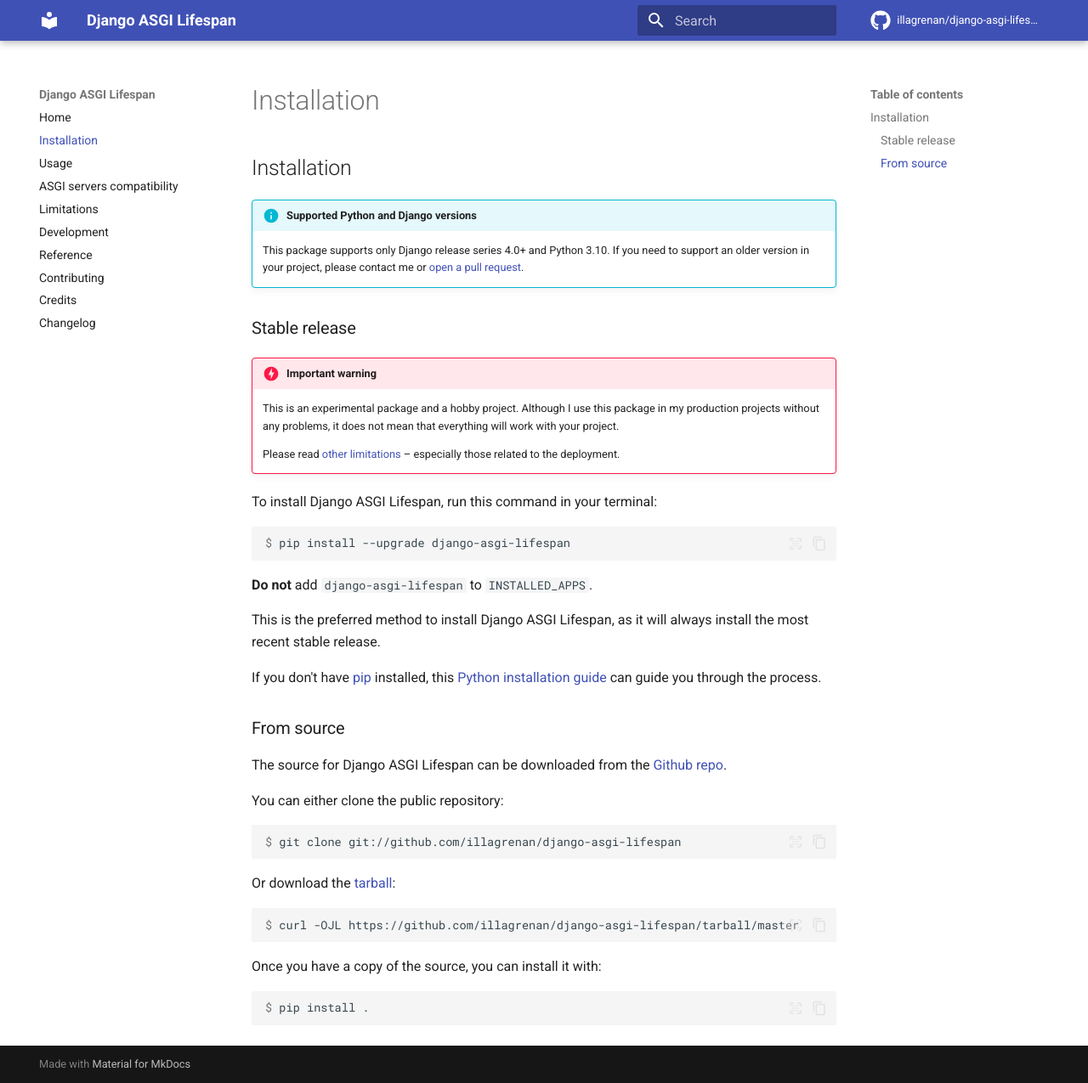
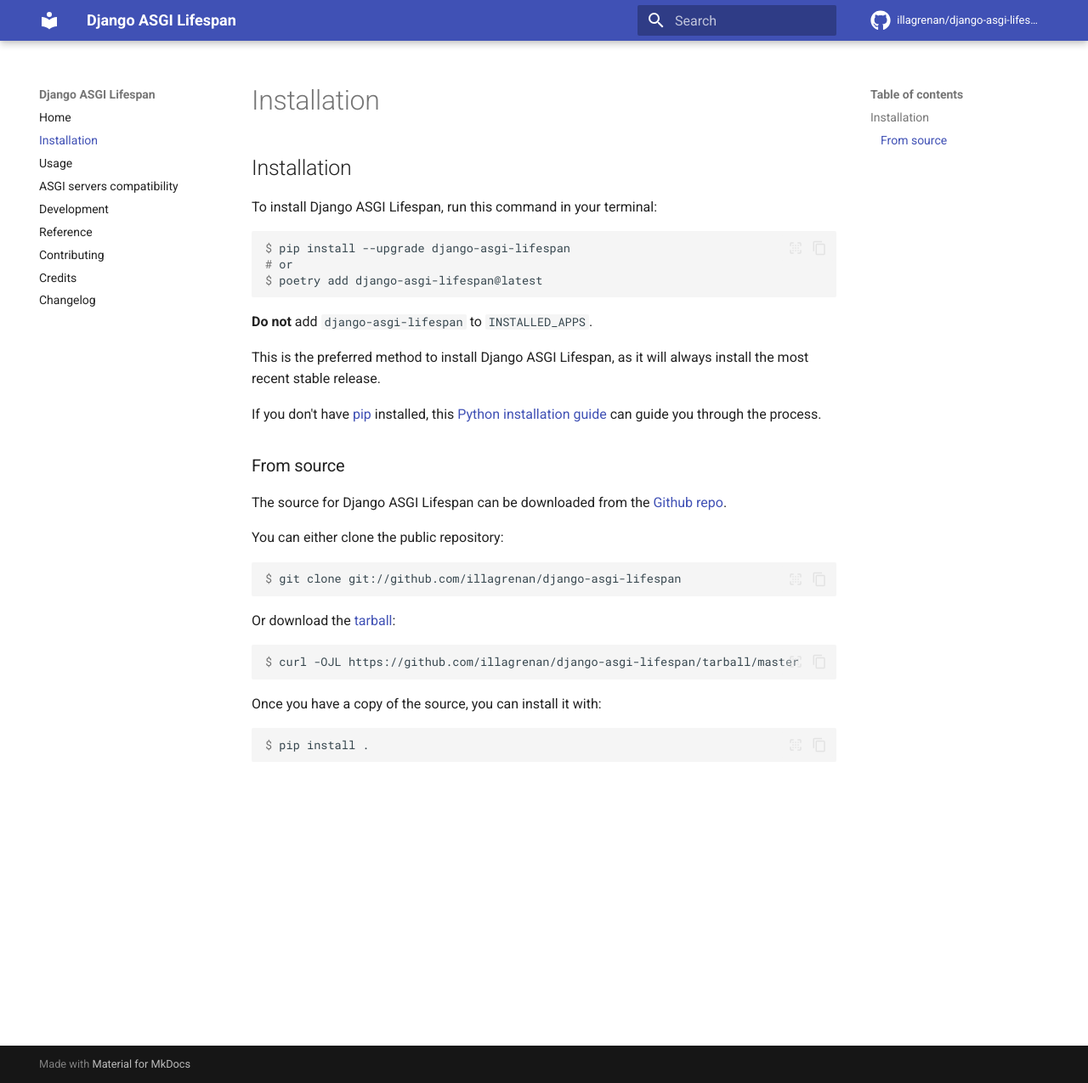
Before and after one commit to illagrenan/django-asgi-lifespan, an MkDocs documentation site: the page built from docs/installation.md, in a window 1280 px wide and 1275 px high. Shown: the whole window at 85% size. Built offline with MkDocs 1.6.1 and Material for MkDocs 9.7.7, drawn with Linux system fonts in a browser that asks for light colours; comment, search, counter and statistics services are not loaded.

Commit message:
Expand doc

````diff
--- a/docs/installation.md
+++ b/docs/installation.md
@@ -1,23 +1,11 @@
 # Installation
 
-!!! info "Supported Python and Django versions"
-
-    This package supports only Django release series 4.0+ and Python 3.10. If you need to support an older version in your project, please contact me or [open a pull request](https://github.com/illagrenan/django-asgi-lifespan/pulls).
-
-## Stable release
-
-!!! danger "Important warning"
-
-    This is an experimental package and a hobby project. Although I use this package in my production projects without any problems, it does not mean that everything will work with your project.
-
-    Please read [other limitations](limitations.md) – especially those related to the deployment.
-
-
-To install Django ASGI Lifespan, run this command in your
-terminal:
+To install Django ASGI Lifespan, run this command in your terminal:
 
 ``` console
 $ pip install --upgrade django-asgi-lifespan
+# or
+$ poetry add django-asgi-lifespan@latest
 ```
 
 **Do not** add `django-asgi-lifespan` to `INSTALLED_APPS`.
--- a/mkdocs.yml
+++ b/mkdocs.yml
@@ -14,7 +14,6 @@
   - Installation: installation.md
   - Usage: usage.md
   - ASGI servers compatibility: asgi.md
-  - Limitations: limitations.md
   - Development: development.md
   - Reference: reference.md
   - Contributing: contributing.md
````
Also changed, not shown: README.md (+2 -1 lines), docs/asgi.md (+7 -0 lines), docs/limitations.md (deleted, +0 -4 lines).
